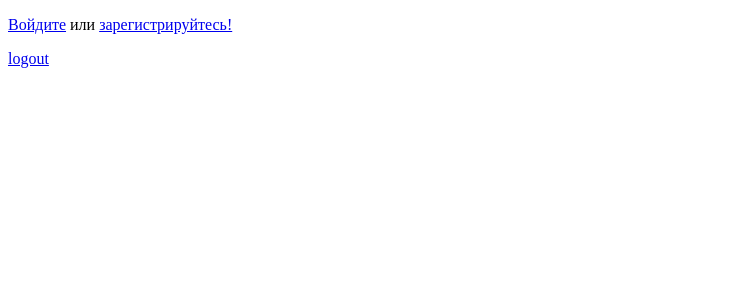
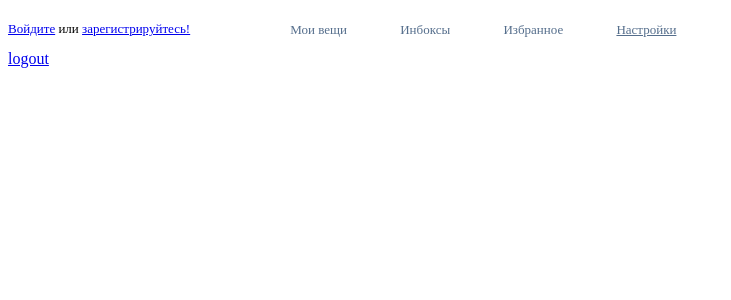
Before and after one commit to saucebwz/d3clone, a Django app: page / in a window 1280 px wide. Shown: the top 300 px of the page, without its empty margins (0-731 px from the left). Run offline with Django 3.2, Linux system fonts and the light colour scheme; data that the repository does not hold is empty; parts of the project's set-up code (start-up, migrations or seed data) failed here and were passed over.

Commit message:
Added primary design and user karma system.

```diff
--- a/dirty/receivers.py
+++ b/dirty/receivers.py
@@ -4,6 +4,7 @@
 from dirty.signals import post_liked, karma_inited
 from dirty.models import DirtyUser, Karma
 from django.shortcuts import get_object_or_404
+
 
 @receiver(post_liked)
 def handle_post_viewed(sender, **kwargs):
@@ -13,7 +14,8 @@
         post.is_gold = True
     post.save()
 
+
 @receiver(karma_inited)
 def init_karma(sender, **kwargs):
-    karma = Karma(user=sender, count=0)
+    karma = Karma(karma_user=sender, count=0)
     karma.save()
--- a/dirty/static/css/styles.css
+++ b/dirty/static/css/styles.css
@@ -4,3 +4,29 @@
 .comment-form-wrapper{
     display: none;
 }
+
+header{
+    overflow: auto;
+    font-size: 13px;
+
+}
+
+.header-tagline{
+    float: left;
+}
+
+.header-navbar{
+    overflow: auto;
+}
+
+.header-navbar a{
+    display: inline-block;
+    font-size: 13px;
+    margin-left: 50px;
+    margin-top: 14px;
+    color: #556e8c;
+}
+
+.header-navbar a:first-child{
+    margin-left: 100px;
+}
--- a/dirty/templates/base.html
+++ b/dirty/templates/base.html
@@ -12,6 +12,7 @@
     </head>
     <body>
         <header>
+            <div class="header-tagline">
                 {% block header %}
                     {% if user.username %}
                         <p><a href="{% url 'newpost_view' %}">Новый пост</a>, <a href="{% url 'profile_view' user.username %}">{{ user.username }}</a>?</p>
@@ -19,12 +20,21 @@
                         <p><a href="{% url 'login_view' %}">Войдите</a> или <a href="{% url 'register_view' %}">зарегистрируйтесь!</a></p>
                     {% endif %}
                 {% endblock %}
+            </div>
+            <nav class="header-navbar">
+                <a>Мои вещи</a>
+                <a>Инбоксы</a>
+                <a>Избранное</a>
+                <a href="{% url 'profile_edit_view' %}">Настройки</a>
+            </nav>
         </header>
 
-<div class="content-container">
+        <div class="content-main-container">
+            <div class="post-holder"></div>
                 {% block content %}
 
                 {% endblock %}
+            <div></div>
         </div>
 
         {% block scripts %}
--- a/dirty/templates/main.html
+++ b/dirty/templates/main.html
@@ -5,16 +5,24 @@
         {{ error }}
     {% endif %}
     {% for item in list_popular_posts %}
-        <p><a href="{% url "post_view" item.id %}">{{ item.title }}</a></p>
-        <p>{{ item.description|truncatechars:400 }}</p>
-        <p id="likes_post{{ item.id }}">{% get_likes_count item.id %}</p>
-     <!--   <form action="{% url 'like_view' item.id %}" method="post"> -->
+        <div class="post">
+            <div class="post-header">
+                <h3><a href="{% url "post_view" item.id %}">{{ item.title }}</a></h3>
+            </div>
+            <div class="post-body">
+                <p>{{ item.description|truncatechars:400 }}</p>
+            </div>
+            <p id="likes_post{{ item.id }}">{% get_likes_count item.id %}</p>
             {% csrf_token %}
-        <div class="rate_block{{ item.id }}">
-            <input type="submit" value="+" name="submit" class="like_click" id="{{ item.id }}"/>
-            <input type="submit" value="-" name="submit" class="like_click" id="{{ item.id }}"/>
+            <div class="rate_block{{ item.id }}">
+                <input type="submit" value="+" name="submit" class="like_click" id="{{ item.id }}"/>
+                <input type="submit" value="-" name="submit" class="like_click" id="{{ item.id }}"/>
+            </div>
         </div>
-       <!--   </form> -->
+        <div class="post-info">
+            Написал <a href="{% url 'profile_view' item.user.username %}">{{ item.user.username }}</a> в
+            {{ item.created_on }}, {% get_comments_count item.id %}
+        </div>
     {% endfor %}
     <a href="{% url 'logout_view' %}">logout</a>
 {% endblock %}
--- a/dirty/views.py
+++ b/dirty/views.py
@@ -3,7 +3,7 @@
 from django.views import generic
 from django.shortcuts import render_to_response
 from django.views.generic import View
-from dirty.models import Post, Like, DirtyUser, Comment, Karma
+from dirty.models import Post, Like, DirtyUser, Comment, Karma, KarmaWVL
 from dirty.forms import PostForm
 from django.core.urlresolvers import reverse, reverse_lazy
 from django.contrib.auth import authenticate, login, logout
@@ -16,6 +16,8 @@
 from dirty.signals import post_liked, karma_inited
 from dirty.templatetags.tags import get_likes_count
 import json
+from django.contrib.sites.shortcuts import get_current_site
+
 from django.contrib.contenttypes.models import ContentType
 from django.contrib.auth.models import Permission, User
 
@@ -36,7 +38,7 @@
     form_class = DirtyUserForm
 
     def post(self, request, *args, **kwargs):
-        form = DirtyUserForm(request.POST)
+        form = DirtyUserForm(request.POST, request=request)
         if form.is_valid():
             user = form.save(commit=False)
             karma_inited.send(sender=user)
@@ -119,12 +121,42 @@
             return HttpResponseRedirect(reverse('main_view'))
 
 
+def defineOperator(karma, operator):
+    if karma is not -2 and karma is not 2:
+        return True
+
+    op = '+' if karma == -2 else ''
+
+    if karma == 2:
+        op = '-'
+    print(operator, ' ', op)
+    return operator == op
+
+
 def karma_edit(request, profile_name):
     if request.method == "POST" and request.is_ajax():
-        karma_type = request.POST.get('karma_type')
+        karma_type = 1 if request.POST.get('karma_type') == '+' else -1
         user = get_object_or_404(DirtyUser, username=profile_name)
-        karma = user.karma
-        return HttpResponse(json.dumps({'karma': karma.count}), content_type="application/json")
+        #Init or get karma object
+
+        vote_info, created = KarmaWVL.objects.get_or_create(who_added=request.user)
+        if created:#Do work if only created or in range of karma
+            user.karma.count += karma_type
+            vote_info.count += karma_type
+            user.karma.save()
+            vote_info.save()
+            return HttpResponse(user.karma.count)
+        else:
+            if defineOperator(vote_info.count, request.POST.get('karma_type')):
+                user.karma.count += karma_type
+                vote_info.count += karma_type
+                user.karma.save()
+                vote_info.save()
+                return HttpResponse(user.karma.count)
+            else:
+                return HttpResponse("error")
+
+        #return HttpResponse(json.dumps({'karma': user.karma.count}), content_type="application/json")
 
 class ProfileView(LoginRequiredMixin, View):
 
```
Also changed, not shown: d3clone/settings.py (+3 -7 lines), dirty/forms.py (+6 -3 lines), dirty/models.py (+10 -3 lines), dirty/templates/profile.html (+5 -5 lines), dirty/templatetags/tags.py (+10 -0 lines). Lines whose indentation alone changed are shown as unchanged.
